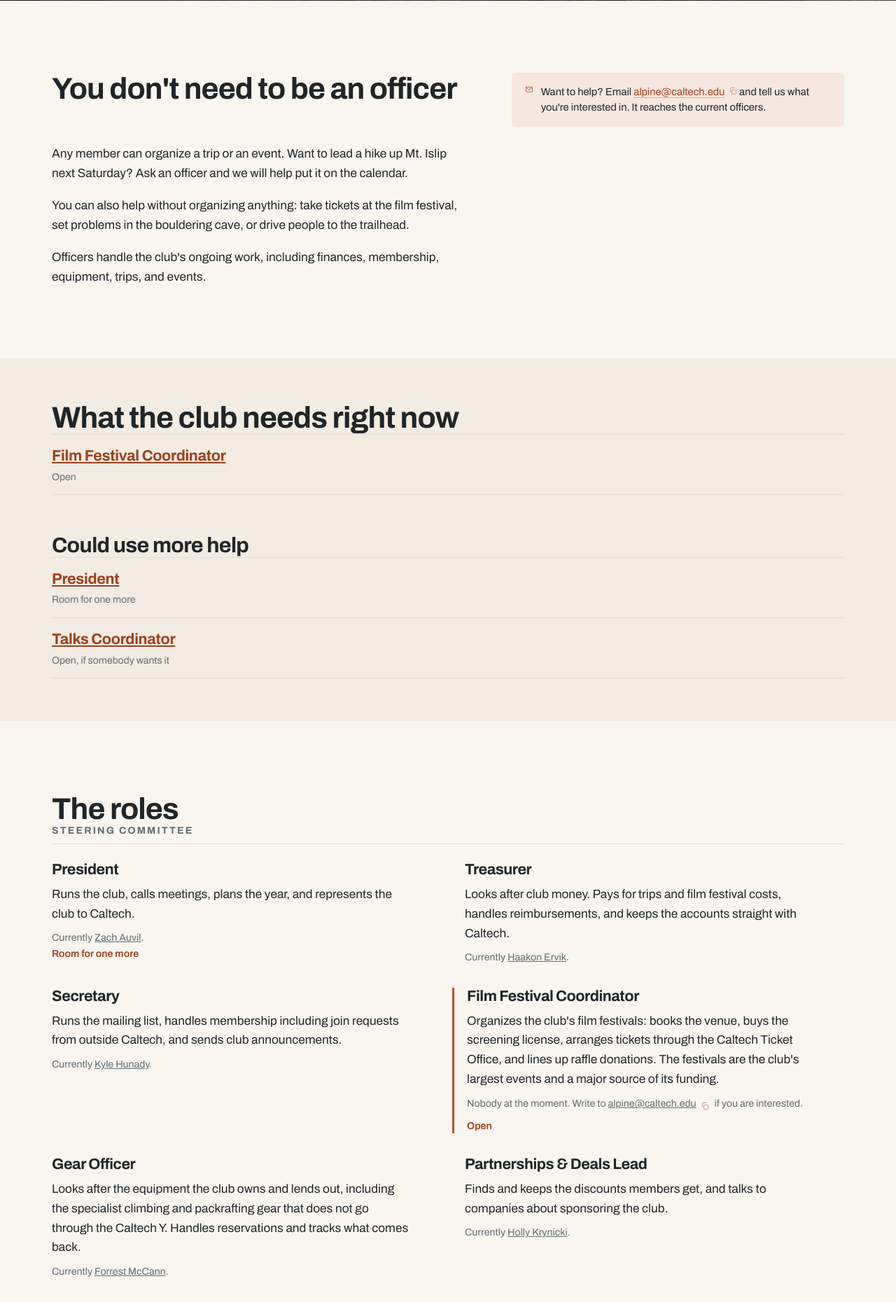
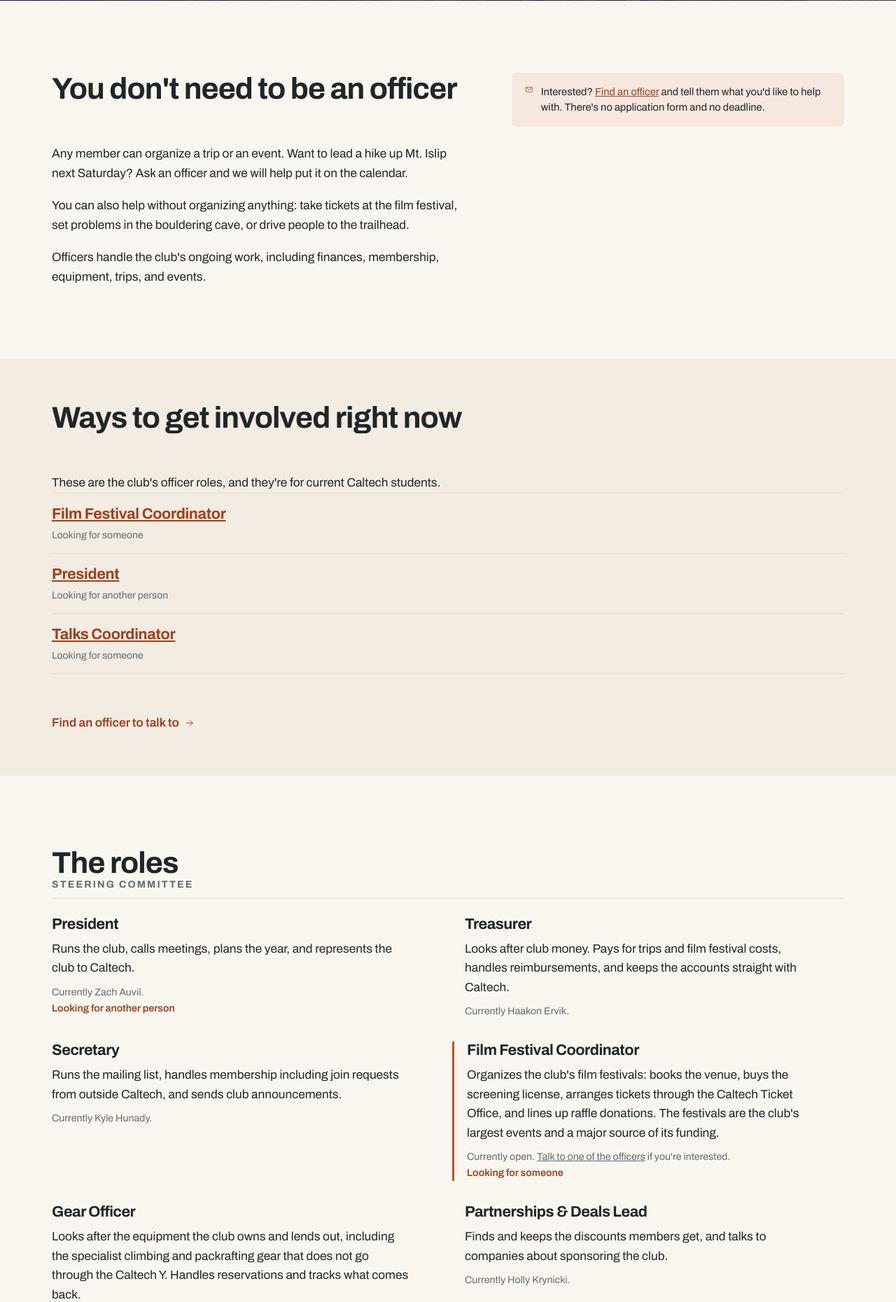
Before and after one commit to caltech-alpine/caltech-alpine.github.io, a PHP site: page /roles.php in a window 1280 px wide. Shown: the part 439-2299 px from the top of the page at 70% size. Run offline with PHP 8.4, Linux system fonts and the light colour scheme.

Commit message:
Get Involved is an invitation, and it stops opening mail clients
HOMEPAGE. 'The club is short a Film Festival Coordinator' read as an org
chart with a hole in it. Now a heading that says what it is (Help run the
Alpine Club), a sentence that invites somebody to take the job on, and a
link to the page that explains what the jobs involve. One clause says the
roles are for Caltech students; it is about the ROLES, and the hero two
inches above still says affiliation is not required to join.

STATUS VOCABULARY. Three phrases instead of five: 'Looking for someone',
'Looking for another person', or nothing. 'Open, if somebody wants it'
made an optional role sound like nobody would mind if it never happened.
The needed-versus-spare distinction is real and still lives in
min_people/max_people; it now decides the ORDER of the list and whether
the homepage may mention a job, rather than splitting the page into two
headings where the second read as leftovers.

NO MAILTO ON THIS PAGE. Every contact route now goes to the officer
roster on About, which shows the face, the job and the address, instead
of opening a blank message to a shared mailbox the reader knows nothing
about. Holder names are plain text here for the same reason; Gear and
Support still link an address, because there the reader has already
decided who they are writing to.

Also: dropped the 'How do I find people to go with?' FAQ, which answered
'post on Slack' and 'there are activity leaders', both already on the
page. And flipped the homepage hero horizontally: the crowd filled the
left of the frame, which is exactly where the scrim is darkest and every
line of the headline starts. Reversed, the headline sits on empty sky and
the group moves into the light half. The original bytes are in git.

test_roles.py: ten assertions pinned the old wording and were right to
fail. Each is re-pointed rather than loosened, plus two new helpers --
wanted_list() so 'is this job advertised' asks about the list and not the
whole page, and body_of() so the no-mailto check stops before the footer,
which carries the club's addresses on every page by design.

```diff
--- a/assets/css/style.css
+++ b/assets/css/style.css
@@ -1698,10 +1698,10 @@ main  { flex: 1 0 auto; }
 @media (max-width: 640px) { .page-hero__credit { display: none; } }
 
 
-/* --- the homepage line ---------------------------------------------------
-   One sentence between the hero and the events. Rules above and below rather
-   than a filled box: it should read as the club saying something, not as an
-   advertisement placed on the page.                                         */
+/* --- the homepage invitation ---------------------------------------------
+   A heading and a sentence between the hero and the events. Rules above and
+   below rather than a filled box: it should read as the club saying something,
+   not as an advertisement placed on the page.                               */
 .wanted-strip {
   border-block: 1px solid var(--line-strong);
   background: var(--paper-2);
@@ -1709,15 +1709,21 @@ main  { flex: 1 0 auto; }
 .wanted-strip__inner {
   display: flex;
   flex-wrap: wrap;
-  align-items: baseline;
+  /* Centred, not baseline: the text block is two lines now, and a baseline
+     would pin the link beside the heading rather than beside the block. */
+  align-items: center;
   justify-content: space-between;
   gap: .6rem 1.5rem;
-  padding-block: .95rem;
+  padding-block: 1.05rem;
 }
 .wanted-strip__text {
-  margin: 0;
   font-size: var(--step-0);
   max-width: 60ch;
+}
+.wanted-strip__text p { margin: 0; }
+.wanted-strip__title {
+  font-weight: 700;
+  margin-bottom: .15rem !important;
 }
 .wanted-strip__text a {
   font-weight: 600;
--- a/includes/roles.php
+++ b/includes/roles.php
@@ -301,39 +301,61 @@ function alpine_roles_needed()
 /**
  * How a role's staffing reads on a page, in plain words.
  *
+ * THREE PHRASES AND NOTHING ELSE:
+ *
+ *     ''                        somebody is doing it and the club is not asking
+ *     Looking for someone       nobody is doing it
+ *     Looking for another person  somebody is, and another would help
+ *
+ * (plus "Looking for N more people" when a job wants several, which is the same
+ * sentence with a number in it.)
+ *
+ * It used to say "Open" for a job the club was short of and "Open, if somebody
+ * wants it" for an optional one, which made the second sound like nobody would
+ * mind if it never happened. The difference between those two cases is real and
+ * it is still in the data; it is just not the visitor's problem. What decides
+ * whether the homepage mentions a job, and whether it leads the list here, is
+ * still min_people and max_people, not this wording.
+ *
  * Returns '' for anything with nothing to say, so a caller can print it
- * unconditionally. Deliberately never says "vacant", never says "nobody is
- * doing this", and never prints the minimum and maximum at a visitor: those two
- * numbers are how the site decides what to say, not something a reader needs.
+ * unconditionally. Deliberately never says "vacant" and never prints the
+ * minimum and maximum at a visitor.
  */
 function alpine_role_status_line($role)
 {
-    switch ($role['state']) {
+    if ($role['state'] === ALPINE_ROLE_HANDOVER) {
+        return $role['recruiting'];                 /* a human's own sentence */
+    }
 
-        case ALPINE_ROLE_NEEDED:
-            if ($role['filled'] === 0) { return 'Open'; }
-            /* Somebody IS doing it and the club wants more. "Open" here would
-               read as though nobody were, which is both wrong and rude to the
-               person doing the job. */
-            return $role['short'] === 1
-                ? 'Looking for one more person'
-                : 'Looking for ' . alpine_number_word($role['short']) . ' more people';
+    if ($role['state'] !== ALPINE_ROLE_NEEDED && $role['state'] !== ALPINE_ROLE_SPARE) {
+        return '';
+    }
 
-        case ALPINE_ROLE_SPARE:
-            /* An optional job nobody is doing. The club is not short of it --
-               it would just be nice. That difference in tone is the entire
-               reason min_people and max_people are separate numbers. */
-            if ($role['filled'] === 0) { return 'Open, if somebody wants it'; }
-            return $role['spare'] === 1
-                ? 'Room for one more'
-                : 'Room for ' . alpine_number_word($role['spare']) . ' more';
+    if ($role['filled'] === 0) { return 'Looking for someone'; }
 
-        case ALPINE_ROLE_HANDOVER:
-            return $role['recruiting'];             /* a human's own sentence */
+    /* Somebody IS doing it and another would help. Never "open" here: that
+       reads as though nobody were, which is wrong and rude to the person in
+       the job. */
+    $more = $role['state'] === ALPINE_ROLE_NEEDED ? $role['short'] : $role['spare'];
 
-        default:
-            return '';
-    }
+    return $more === 1
+        ? 'Looking for another person'
+        : 'Looking for ' . alpine_number_word($more) . ' more people';
+}
+
+/**
+ * The same job inside the homepage sentence "we are looking for a Caltech
+ * student to take on ___".
+ *
+ * alpine_role_need_phrase() is the older cousin of this and puts an article on
+ * the front ("a Talks Coordinator", "a second President") because it was
+ * written for a different sentence. This one has to sit after "take on", where
+ * the article is wrong.
+ */
+function alpine_role_help_phrase($role)
+{
+    $title = alpine_role_title($role, $role['filled'] + 1);
+    return $role['filled'] === 0 ? $title : 'another ' . $title;
 }
 
 /**
--- a/roles.php
+++ b/roles.php
@@ -87,10 +87,16 @@ alpine_page_hero(array(
       <div>
         <div class="note">
           <?= icon('mail', 'icon icon--xs') ?>
+          <?php /* NO MAILTO ANYWHERE ON THIS PAGE. A contact link here used to
+                   open a mail client with a blank message to a shared mailbox,
+                   which is the least useful thing it could do: the reader does
+                   not know who they are writing to, and the About roster
+                   already shows every officer, what they look after and how to
+                   reach them. Send them there and let them choose. */ ?>
           <p>
-            Want to help? Email
-            <a href="mailto:<?= e(cfg('links.officers')) ?>"><?= e(cfg('links.officers')) ?></a>
-            and tell us what you're interested in. It reaches the current officers.
+            Interested? <a href="<?= e(url('about.php#officers')) ?>">Find an officer</a>
+            and tell them what you'd like to help with. There's no application form
+            and no deadline.
           </p>
         </div>
       </div>
@@ -100,63 +106,58 @@ alpine_page_hero(array(
 
 
 <!-- ======================================================== wanted ==== -->
-<?php /* Renders NOTHING when every job has the people it needs. There is no "no
-         vacancies at this time" placeholder, because a section that exists only
-         to say it has nothing to say is a section that will one day say it
-         wrongly.
+<?php /* ONE LIST, not two. This was split into "what the club needs right now"
+         and "could use more help", because a job nobody is doing and a job that
+         could take a second person are genuinely different news. They still
+         are, and the difference is still decided by min_people and max_people
+         in data/roles.csv rather than by anybody rewording anything. It is now
+         carried by the status beside each row ("Looking for someone" against
+         "Looking for another person") instead of by two headings, because two
+         headings made the second list read as the leftovers.
 
-         Two lists, and they are separated on purpose. The club being SHORT of a
-         film festival coordinator and the club having room for a second hiking
-         coordinator are both true and are not the same news; running them
-         together in one list makes the first sound routine and the second sound
-         like an emergency. Which list a job lands in is decided by min_people
-         and max_people in data/roles.csv, not by anybody rewording anything. */ ?>
+         What min/max still decide: which jobs the HOMEPAGE may mention, which
+         is only the ones the club is actually short of.
+
+         Renders NOTHING when every job has the people it needs. There is no
+         "no vacancies at this time" placeholder, because a section that exists
+         only to say it has nothing to say is a section that will one day say
+         it wrongly. */ ?>
 <?php if ($asking): ?>
 <section class="section section--tight section--tint" id="open">
   <div class="wrap">
 
-    <?php if ($needed): ?>
-      <?php /* The heading, then the list. The address was repeated here and it
-               is already in the note at the top of this page, four inches up
-               the screen, under "Want to help?". */ ?>
-      <h2 class="h2">What the club needs right now</h2>
+    <h2 class="h2">Ways to get involved right now</h2>
 
-      <ul class="wanted mt-lg">
-        <?php foreach ($needed as $r): ?>
-          <li class="wanted__item">
-            <a class="wanted__role" href="#<?= e($r['role_id']) ?>"><?= e(alpine_role_title($r)) ?></a>
-            <span class="wanted__note"><?= e(alpine_role_status_line($r)) ?></span>
-          </li>
-        <?php endforeach; ?>
-      </ul>
-    <?php endif; ?>
+    <div class="prose mt-lg">
+      <?php /* ONE CLAUSE about who can hold a role, not a paragraph, and it is
+               about the ROLES rather than about membership. Anyone can join the
+               club; the site says so on the homepage, on Join twice and in the
+               footer, and nothing here may be read as narrowing that. */ ?>
+      <p>These are the club's officer roles, and they're for current Caltech students.</p>
+    </div>
 
     <?php
-    /* The quieter half: jobs that are running, and would still welcome
-       somebody. Under its own heading when there is a "needs" list above it,
-       and promoted to the section's heading when there is not -- so a year in
-       which nothing is actually short does not open with an empty urgency. */
-    $spare = array();
-    foreach ($asking as $r) {
-        if ($r['state'] !== ALPINE_ROLE_NEEDED) { $spare[] = $r; }
-    }
+    /* Jobs nobody is doing first, then the ones that would take another pair
+       of hands, each keeping the order of data/roles.csv. This is where
+       min_people and max_people went when the two headings became one list. */
+    $ordered = array();
+    foreach ($asking as $r) { if ($r['state'] === ALPINE_ROLE_NEEDED) { $ordered[] = $r; } }
+    foreach ($asking as $r) { if ($r['state'] !== ALPINE_ROLE_NEEDED) { $ordered[] = $r; } }
     ?>
-    <?php if ($spare): ?>
-      <?php if ($needed): ?>
-        <h3 class="h3 mt-lg">Could use more help</h3>
-      <?php else: ?>
-        <h2 class="h2">Could use more help</h2>
-      <?php endif; ?>
+    <ul class="wanted mt-lg">
+      <?php foreach ($ordered as $r): ?>
+        <li class="wanted__item">
+          <a class="wanted__role" href="#<?= e($r['role_id']) ?>"><?= e(alpine_role_title($r)) ?></a>
+          <span class="wanted__note"><?= e(alpine_role_status_line($r)) ?></span>
+        </li>
+      <?php endforeach; ?>
+    </ul>
 
-      <ul class="wanted mt-lg">
-        <?php foreach ($spare as $r): ?>
-          <li class="wanted__item">
-            <a class="wanted__role" href="#<?= e($r['role_id']) ?>"><?= e(alpine_role_title($r)) ?></a>
-            <span class="wanted__note"><?= e(alpine_role_status_line($r)) ?></span>
-          </li>
-        <?php endforeach; ?>
-      </ul>
-    <?php endif; ?>
+    <p class="mt-lg">
+      <a class="arrow-link" href="<?= e(url('about.php#officers')) ?>">
+        Find an officer to talk to <?= icon('arrow-right', 'icon icon--xs') ?>
+      </a>
+    </p>
 
   </div>
 </section>
@@ -190,13 +191,14 @@ alpine_page_hero(array(
                  link. The id never changes, so neither does the link. */
               $anchor = $r['role_id'];
 
-              /* Who to write to about this job. The people doing it if anybody
-                 is; the club's shared mailbox if nobody is, because an empty
-                 contact line on the page that exists to recruit is the one
-                 place a dead end costs something. */
-              $holderLinks = array();
+              /* NAMES, NOT MAILTO LINKS. alpine_person_link() would make each
+                 one open a mail client; the About roster is where somebody
+                 decides who to write to, and it shows the face and the job
+                 alongside the address. Gear and Support still use the link,
+                 because there the reader has already decided. */
+              $holderNames = array();
               foreach ($r['holders'] as $person) {
-                  $holderLinks[] = alpine_person_link($person, alpine_role_title($r));
+                  $holderNames[] = e($person['name']);
               }
             ?>
             <article class="role<?= $r['state'] === ALPINE_ROLE_NEEDED ? ' role--wanted' : '' ?>"
@@ -216,15 +218,15 @@ alpine_page_hero(array(
                        data/people.csv through alpine_person_link(), the same way
                        the About page gets it, so there is one copy of it. */ ?>
               <p class="role__who">
-                <?php if ($holderLinks): ?>
+                <?php if ($holderNames): ?>
                   <span class="role__holders">
-                    Currently <?= alpine_list_phrase($holderLinks) ?>.
+                    Currently <?= alpine_list_phrase($holderNames) ?>.
                   </span>
                 <?php else: ?>
                   <span class="role__holders">
-                    Nobody at the moment. Write to
-                    <a href="mailto:<?= e(cfg('links.officers')) ?>?subject=<?= e(rawurlencode(alpine_role_title($r))) ?>"><?= e(cfg('links.officers')) ?></a>
-                    if you are interested.
+                    Currently open.
+                    <a href="<?= e(url('about.php#officers')) ?>">Talk to one of the officers</a>
+                    if you're interested.
                   </span>
                 <?php endif; ?>
 
@@ -239,11 +241,6 @@ alpine_page_hero(array(
       </div>
     <?php endforeach; ?>
 
-    <p class="mt-lg">
-      <a class="arrow-link" href="<?= e(url('about.php#officers')) ?>">
-        See the officers with their photographs <?= icon('arrow-right', 'icon icon--xs') ?>
-      </a>
-    </p>
   </div>
 </section>
 
@@ -267,9 +264,9 @@ alpine_page_hero(array(
                rule, a term length or a date. If an officer confirms the real
                procedure, replace this with it and record here who said so. */ ?>
       <p>
-        Email the officers if you're interested in a role, or the president directly if
-        you know who that is. Some positions are filled at elections; open coordinator
-        roles can often be picked up during the year.
+        Tell an officer you're interested, or the president directly if you know who
+        that is. Some positions are filled at elections; open coordinator roles can
+        often be picked up during the year.
       </p>
       <p>
         Most roles don't require previous club leadership or much outdoor experience.
@@ -277,15 +274,19 @@ alpine_page_hero(array(
       </p>
     </div>
 
-    <?php /* THE ADDRESS AND THE SUBJECT LINE, and nothing else. This was a
-             "Please include" list of three, two of which nobody needs before
-             somebody can help: what you have organized before (no role requires
-             it, so asking implies one does) and how long you expect to be
-             around (there is no written term or eligibility rule anywhere -- see
-             the note above -- so nothing could be done with the answer). The
-             third is in the paragraph above. Volunteering is not an
-             application. */ ?>
-    <?php alpine_write_to(cfg('links.officers'), 'Getting involved'); ?>
+    <?php /* A LINK TO THE PEOPLE, not a mailto. This was a "write to" block
+             with a shared address and a subject line, and before that a
+             "please include" list of three things: what you had organized
+             before (no role requires it, so asking implied one did) and how
+             long you expected to be around (there is no written term or
+             eligibility rule anywhere, so nothing could be done with the
+             answer). Volunteering is not an application, and it should not
+             start by opening a blank email to nobody in particular. */ ?>
+    <p class="mt-lg">
+      <a class="btn btn--primary" href="<?= e(url('about.php#officers')) ?>">
+        See the officers <?= icon('arrow-right', 'icon icon--xs') ?>
+      </a>
+    </p>
 
   </div>
 </section>
```
Also changed, not shown: index.php (+23 -16 lines), join.php (+0 -7 lines), assets/images/hero.jpg, 1 other file.
